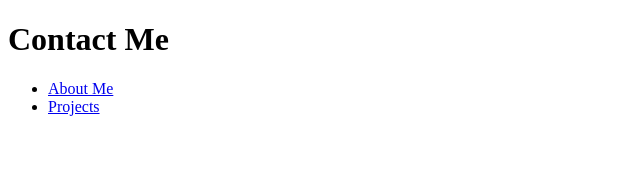
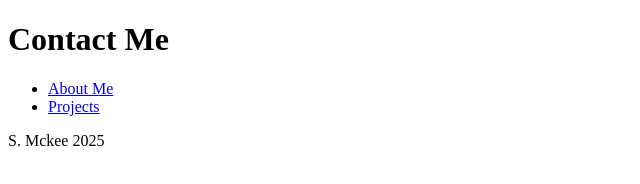
Before and after one commit to s-mckee/portfolio_website, a plain HTML site: page contact.html in a window 1280 px wide. Shown: the whole page, without its empty margins (0-640 px from the left). Drawn offline with Linux system fonts and the light colour scheme.

Commit message:
Added footers

```diff
--- a/contact.html
+++ b/contact.html
@@ -18,6 +18,8 @@
         <main>
             <section id="social-media"></section>
         </main>
-        <footer></footer>
+        <footer>
+            <p>S. Mckee 2025</p>
+        </footer>
     </body>
 </html>
```
Also changed, not shown: projects.html (+3 -0 lines).
